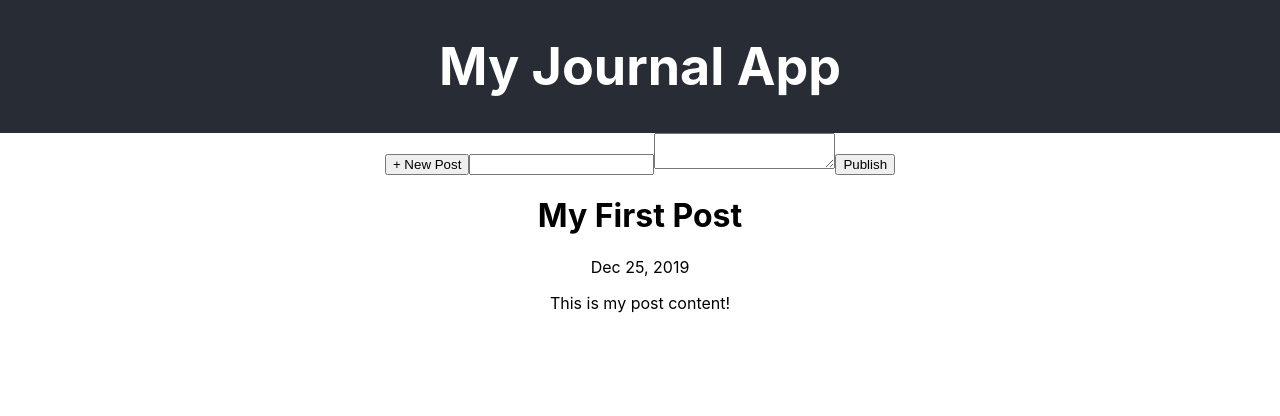
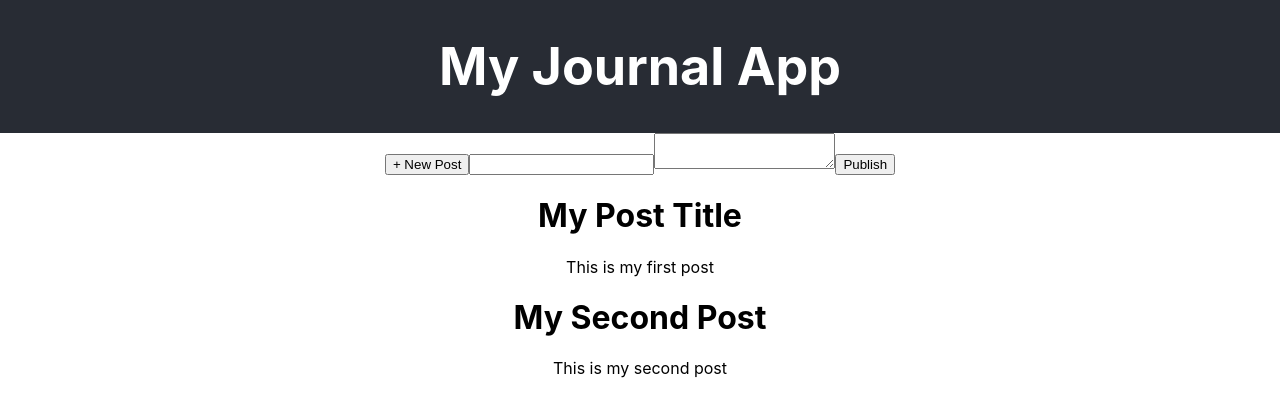
Before and after one commit to ethanchoi812/journal-app, a React (Create React App) app: page / in a window 1280 px wide. Shown: the top 416 px of the page. Built offline with nearby package versions, Linux system fonts and the light colour scheme.

Commit message:
Extract Post component; Create mock database

```diff
--- a/src/Allposts.js
+++ b/src/Allposts.js
@@ -1,18 +1,31 @@
 import React from 'react';
+import Post from './Post';
+import content from './database';
 
 class AllPosts extends React.Component {
+    constructor(props){
+        super(props);
+        this.state = {
+            posts: []
+        }
+    }
+
+    componentDidMount(){
+        this.setState({posts:content});
+    }
+
     render(){
+        const posts = this.state.posts;
+        const content = posts.map((post) =>
+            <Post
+                key={post.id}
+                id={post.id}
+                post={post} />
+        );
+
         return(
             <div className="All-posts">
-                <div className="Post">
-                <h1 className="Title">My First Post</h1>
-                <div className="Post-meta">
-                    <span className="Date">Dec 25, 2019</span>
-                </div>
-                <div className="Post-content">
-                    <p>This is my post content!</p>
-                </div>
-                </div>
+                {content}
             </div>
         )
     }
--- /dev/null
+++ b/src/Post.js
@@ -0,0 +1,22 @@
+import React from 'react';
+
+class Post extends React.Component {
+    render() {
+
+        const post = this.props.post;
+
+        return (
+        <div className="Post">
+            <h1 className="Title">{post.title}</h1>
+            <div className="Post-meta">
+                <span className="Date">{post.date}</span>
+            </div>
+            <div className="Post-content">
+                <p>{post.content}</p>
+            </div>
+        </div>
+        );
+    }
+}
+
+export default Post;
--- /dev/null
+++ b/src/database.js
@@ -0,0 +1,6 @@
+const content = [
+    {id: 0, title: 'My Post Title', content: 'This is my first post' },
+    { id: 1, title: 'My Second Post', content: 'This is my second post' },
+];
+
+export default content;
```
